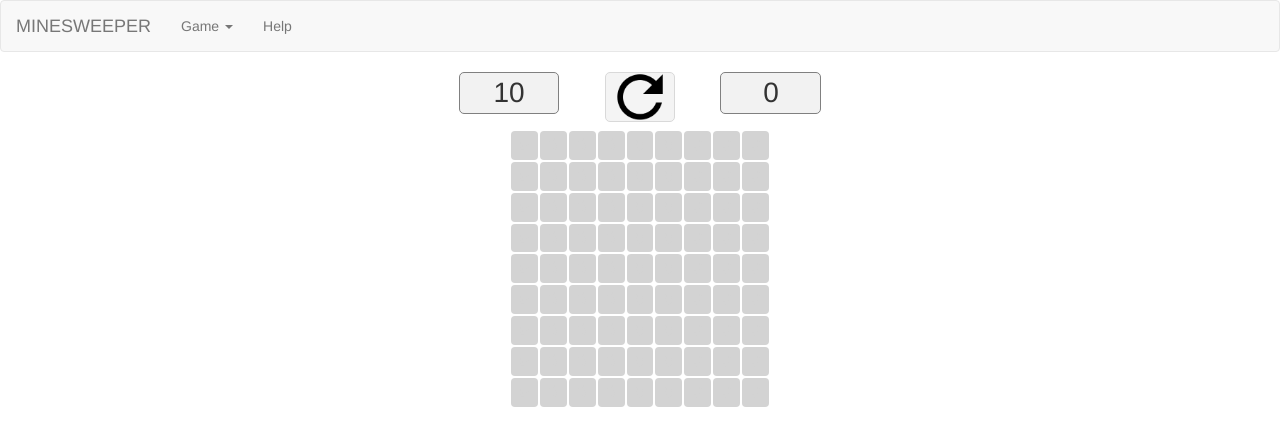
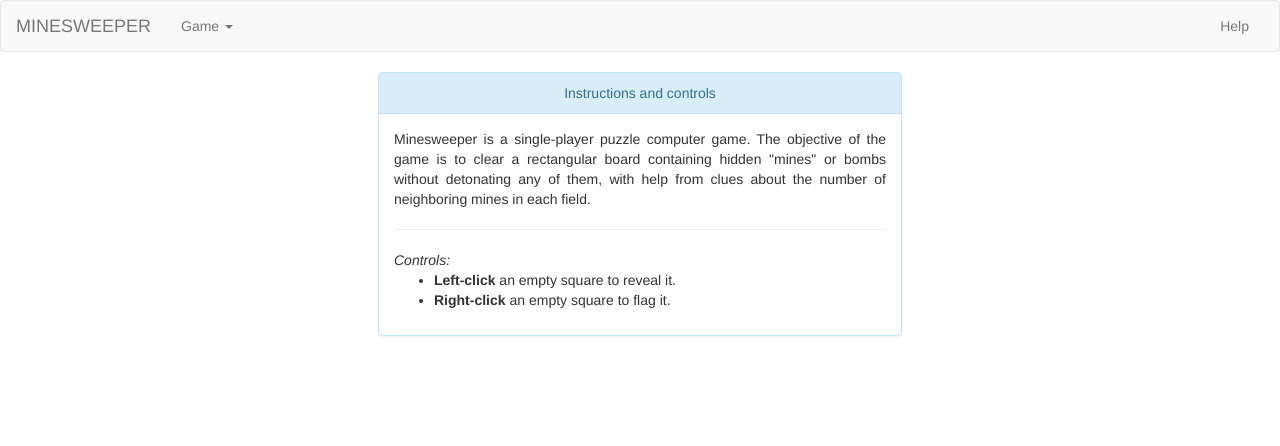
Before and after one commit to kinik93/Minesweeper, an Angular app: page /help in a window 1280 px wide. Shown: the top 446 px of the page. Built offline with nearby package versions, Linux system fonts and the light colour scheme.

Commit message:
add routing and help component

```diff
--- a/src/app/app.component.html
+++ b/src/app/app.component.html
@@ -2,7 +2,6 @@
 <app-header></app-header>
 <div class="row">
   <div style="text-align:center">
-    <app-game-info></app-game-info>
-    <app-game-board></app-game-board>
+    <router-outlet></router-outlet>
   </div>
 </div>
--- a/src/app/app.module.ts
+++ b/src/app/app.module.ts
@@ -1,5 +1,6 @@
 import { BrowserModule } from '@angular/platform-browser';
 import { NgModule } from '@angular/core';
+import { Routes, RouterModule } from '@angular/router';
 import { FormsModule } from '@angular/forms';
 
 import { AppComponent } from './app.component';
@@ -7,6 +8,12 @@ import { GameBoardComponent } from './game-board/game-board.component';
 import { HeaderComponent } from './header/header.component';
 import { GameInfoComponent } from './game-info/game-info.component';
 import { DropdownDirective } from './directives/dropdown.directive';
+import { HelperComponent } from './helper/helper.component';
+
+const appRoutes: Routes = [
+  { path: '', component: GameBoardComponent},
+  { path: 'help', component: HelperComponent}
+];
 
 @NgModule({
   declarations: [
@@ -14,11 +21,13 @@ import { DropdownDirective } from './directives/dropdown.directive';
     GameBoardComponent,
     HeaderComponent,
     GameInfoComponent,
-    DropdownDirective
+    DropdownDirective,
+    HelperComponent
   ],
   imports: [
     BrowserModule,
-    FormsModule
+    FormsModule,
+    RouterModule.forRoot(appRoutes)
   ],
   providers: [],
   bootstrap: [AppComponent]
--- a/src/app/game-board/game-board.component.html
+++ b/src/app/game-board/game-board.component.html
@@ -1,3 +1,4 @@
+<app-game-info></app-game-info>
 <div *ngFor="let r of rowArray; let i = index" class="row">
   <div *ngFor="let c of colArray; let j = index" style="display: inline-block;">
     <button
--- a/src/app/header/header.component.html
+++ b/src/app/header/header.component.html
@@ -1,20 +1,22 @@
 <nav class="navbar navbar-default">
   <div class="container-fluid">
     <div class="navbar-header">
-      <a class="navbar-brand">MINESWEEPER</a>
+      <a routerLink="/" class="navbar-brand">MINESWEEPER</a>
     </div>
 
     <div class="collapse navbar-collapse">
       <ul class="nav navbar-nav">
         <li class="dropdown" appDropdown>
-          <a class="dropdown-toggle" role="button">Game <span class="caret"></span></a>
+          <a class="dropdown-toggle" routerLink="/" role="button">Game <span class="caret"></span></a>
           <ul class="dropdown-menu">
             <li><a style="cursor: pointer;" (click)="onBeginnerClick()" >Beginner</a></li>
             <li><a style="cursor: pointer;" (click)="onIntermediateClick()" >Intermediate</a></li>
             <li><a style="cursor: pointer;" (click)="onExpertClick()" >Expert</a></li>
           </ul>
         </li>
-        <li><a>Help</a></li>
+      </ul>
+      <ul class="nav navbar-nav navbar-right">
+        <li><a routerLink="/help">Help</a></li>
       </ul>
     </div>
   </div>
--- /dev/null
+++ b/src/app/helper/helper.component.html
@@ -0,0 +1,15 @@
+<div class="panel panel-info" style="width: 40%; margin: auto;">
+  <div class="panel-heading">Instructions and controls</div>
+  <div class="panel-body" style="text-align: justify; text-justify: inter-word;">
+    Minesweeper is a single-player puzzle computer game.
+    The objective of the game is to clear a rectangular board containing
+    hidden "mines" or bombs without detonating any of them, with help
+    from clues about the number of neighboring mines in each field.
+    <hr>
+    <i>Controls:</i>
+    <ul>
+      <li><b>Left-click</b> an empty square to reveal it.</li>
+      <li><b>Right-click</b> an empty square to flag it.</li>
+    </ul>
+  </div>
+</div>
--- /dev/null
+++ b/src/app/helper/helper.component.ts
@@ -0,0 +1,15 @@
+import { Component, OnInit } from '@angular/core';
+
+@Component({
+  selector: 'app-helper',
+  templateUrl: './helper.component.html',
+  styleUrls: ['./helper.component.css']
+})
+export class HelperComponent implements OnInit {
+
+  constructor() { }
+
+  ngOnInit() {
+  }
+
+}
```
Also changed, not shown: src/app/helper/helper.component.css (added).
